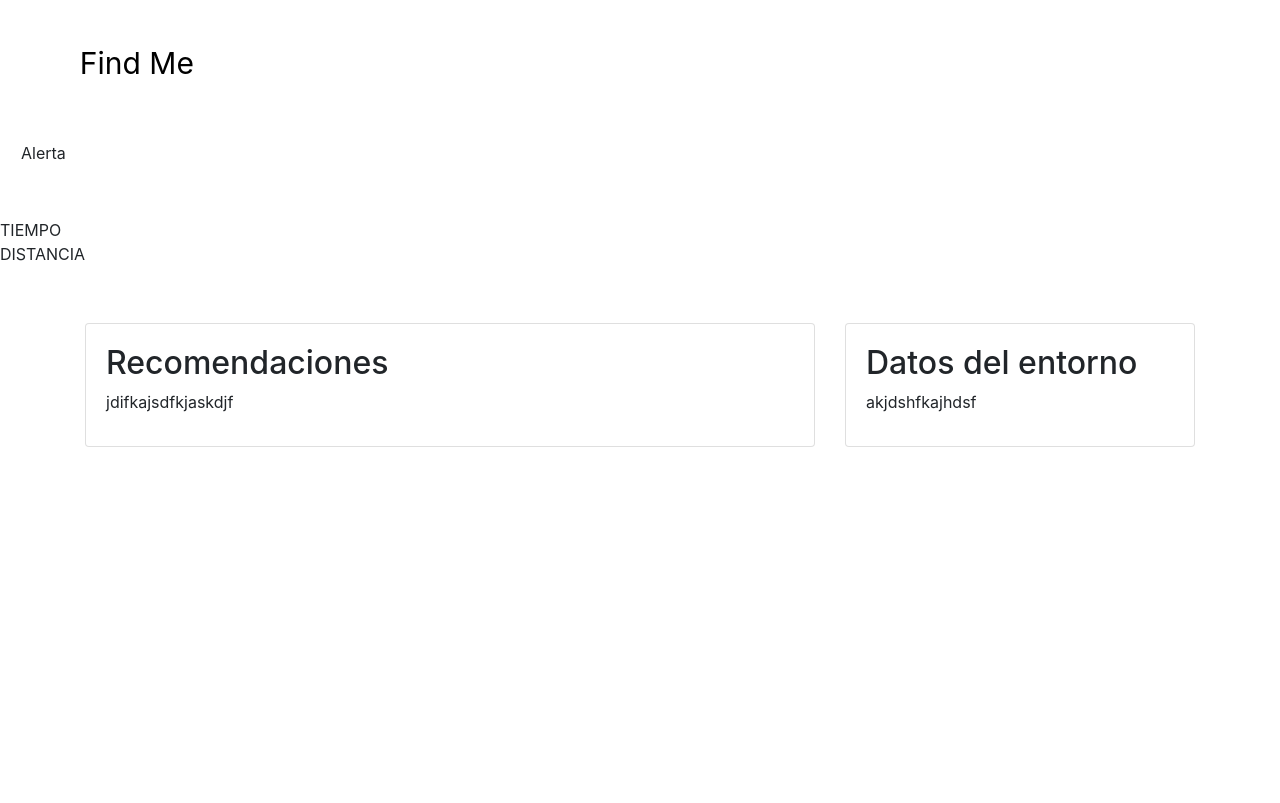
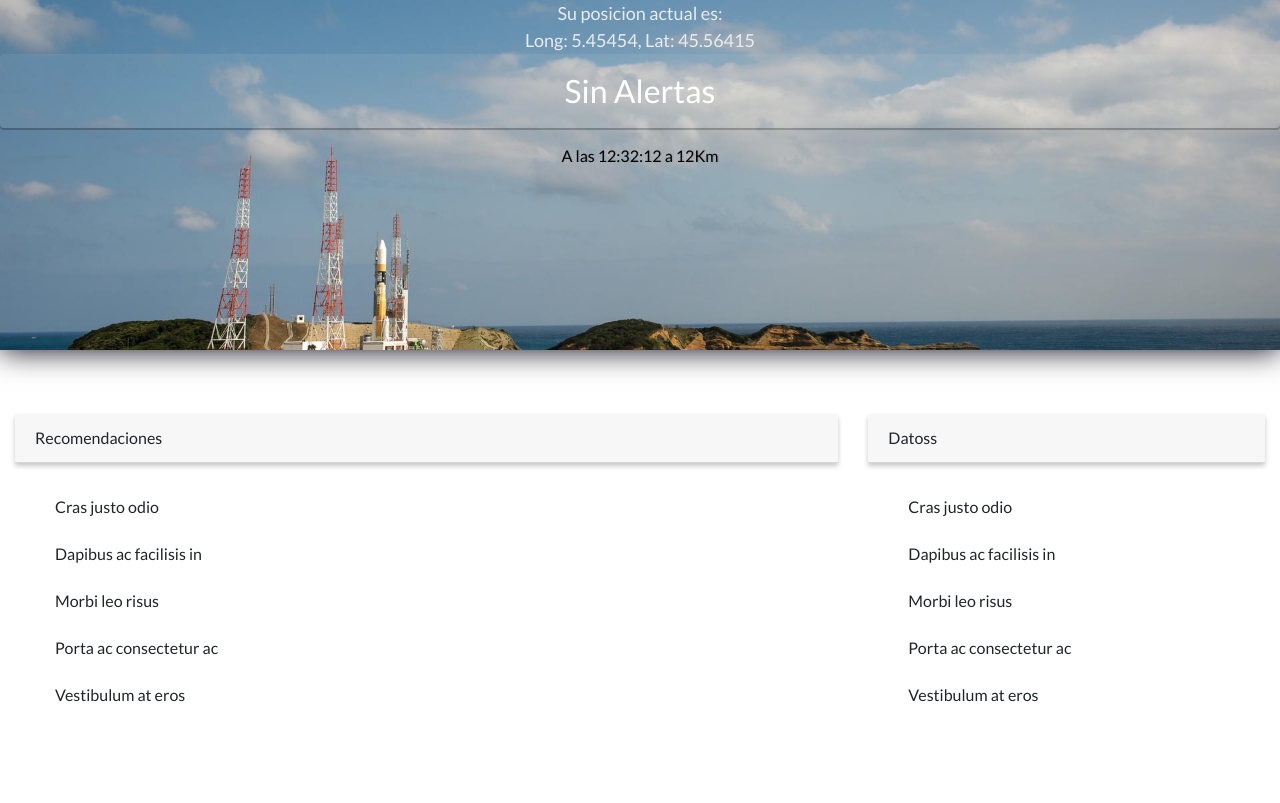
Before and after one commit to snvfyy/satia, a plain HTML site: page frontend/Index.html in a window 1280 px wide. Drawn offline with Linux system fonts and the light colour scheme.

Commit message:
update css e img

```diff
--- a/frontend/Index.html
+++ b/frontend/Index.html
@@ -1,7 +1,7 @@
 <!DOCTYPE <!DOCTYPE html>
 <html>
 
-<head >
+<head>
     <meta charset="utf-8" />
     <meta http-equiv="X-UA-Compatible" content="IE=edge">
     <title>SATIA</title>
@@ -11,55 +11,61 @@
     <link rel="stylesheet" type="text/css" media="screen" href="css/main.css" />
      <script src="js/main.js"></script>
     <script src="js/jquery-3.3.1.js"></script>
-
+    <link href="https://fonts.googleapis.com/css?family=Lato" rel="stylesheet">
 </head>
 
 <body onload="getLocation()">
     <header>
-        <div class="banner">
-                <button class="boton-gordo">Find Me</button>
-                <div id="result"></div>
-            <div class="alert">
-                Alerta
+            <div class="container-fluid banner">
+                    <div class="row">
+                      <div class=" col-lg-12 result">
+                        Su posicion actual es:<br/>
+                            Long: 5.45454, Lat: 45.56415
                       </div>
-            <br>
-            <div class="time">
-                TIEMPO
+                      <div class="col-lg-12 alert">
+                        Sin Alertas
                     </div>
-            <div class="distance">
-                DISTANCIA
+                      <div class="col-12 time_container">
+                            A las <span class="time">12:32:12</span> <span>a  <span class="time">12Km </span>  </span>
+                      </div>
                     </div>
                   </div>
 
-        <div class="container">
+
+
+        <div class="container-fluid">
             <div class="row">
 
                 <div class="col-lg-8 h-50 recommend">
-                    <div class="card h-100">
+                    <div class="card">
+                      <div class="card-header">
+                        Recomendaciones
+                      </div>
                       <div class="card-body">
-                            <div class="card-title">
-                                <h2>
-                                   Recomendaciones
-                                </h2>
-                                <p class="card-text">
-                                    jdifkajsdfkjaskdjf
-                                </p>
-                            </div>
+                       <ul class="list-group list-group-flush">
+                          <li class="list-group-item">Cras justo odio</li>
+                          <li class="list-group-item">Dapibus ac facilisis in</li>
+                          <li class="list-group-item">Morbi leo risus</li>
+                          <li class="list-group-item">Porta ac consectetur ac</li>
+                          <li class="list-group-item">Vestibulum at eros</li>
+                        </ul>
                       </div>
                     </div>
                 </div>
 
                 <div class="col-lg-4 h-50 data">
-                        <div class="card h-100">
+                    <div class="card">
+                      <div class="card-header">
+                        Datoss
+                      </div>
                       <div class="card-body">
-                                <div class="card-title">
-                                    <h2>
-                                        Datos del entorno
-                                    </h2>
-                                    <p class="card-text">
-                                        akjdshfkajhdsf
-                                    </p>
-                                </div>
+                       <ul class="list-group list-group-flush">
+                          <li class="list-group-item">Cras justo odio</li>
+                          <li class="list-group-item">Dapibus ac facilisis in</li>
+                          <li class="list-group-item">Morbi leo risus</li>
+                          <li class="list-group-item">Porta ac consectetur ac</li>
+                          <li class="list-group-item">Vestibulum at eros</li>
+                        </ul>
                       </div>
                     </div>
                 </div>
--- a/frontend/css/main.css
+++ b/frontend/css/main.css
@@ -1,6 +1,30 @@
+body{
+	font-family: 'Lato', sans-serif;
+}
+.card{
+	    border-radius: 0px;
+	    border: solid 0px;
+}
+.card-header:first-child{
+	    box-shadow: #00001138 0px 3px 5px;
+
+}
+.list-group-item {
+	border:0px;}
 .banner{
+    text-align: center;
+    background-image: url(../img/default.jpg);
+    background-color: #cccccc;
+    background-repeat: no-repeat;
+    background-size: cover;
+    background-position: center;
+    height: 350px;
+    box-shadow: #001 0px 0px 29px;
 
-    background-image: "img/imgDefecto.jpg";
+}
+.result{
+	color: #e9ecef;
+    font-size: large;
 }
 
 .recommend , .data{
@@ -8,7 +32,17 @@
 }
 
 .alert{
+    font-size: xx-large;
+    color: #fff;
+    background: #dee2e617;
 
+    box-shadow: #0000003b 0px 2px;
+}
+.time_container{
+	color: #000;
+    /* background: #00000014; */
+    text-shadow: #00000024 1px 0px 1px;
+    padding: 0px 0px 20px 0px;
 }
 .boton-gordo{
 	background-color:white;
@@ -25,9 +59,4 @@
 }
 .boton-gordo:hover{
 	opacity:1;
-<<<<<<< HEAD
 }
-
-=======
-}
->>>>>>> c6122fd680335dce76135f73442e1853394fb3d6
```
Also changed, not shown: frontend/img/default.jpg (added), frontend/img/fire.jpg (added), frontend/img/tornado.jpg (added). Lines whose indentation alone changed are shown as unchanged.
